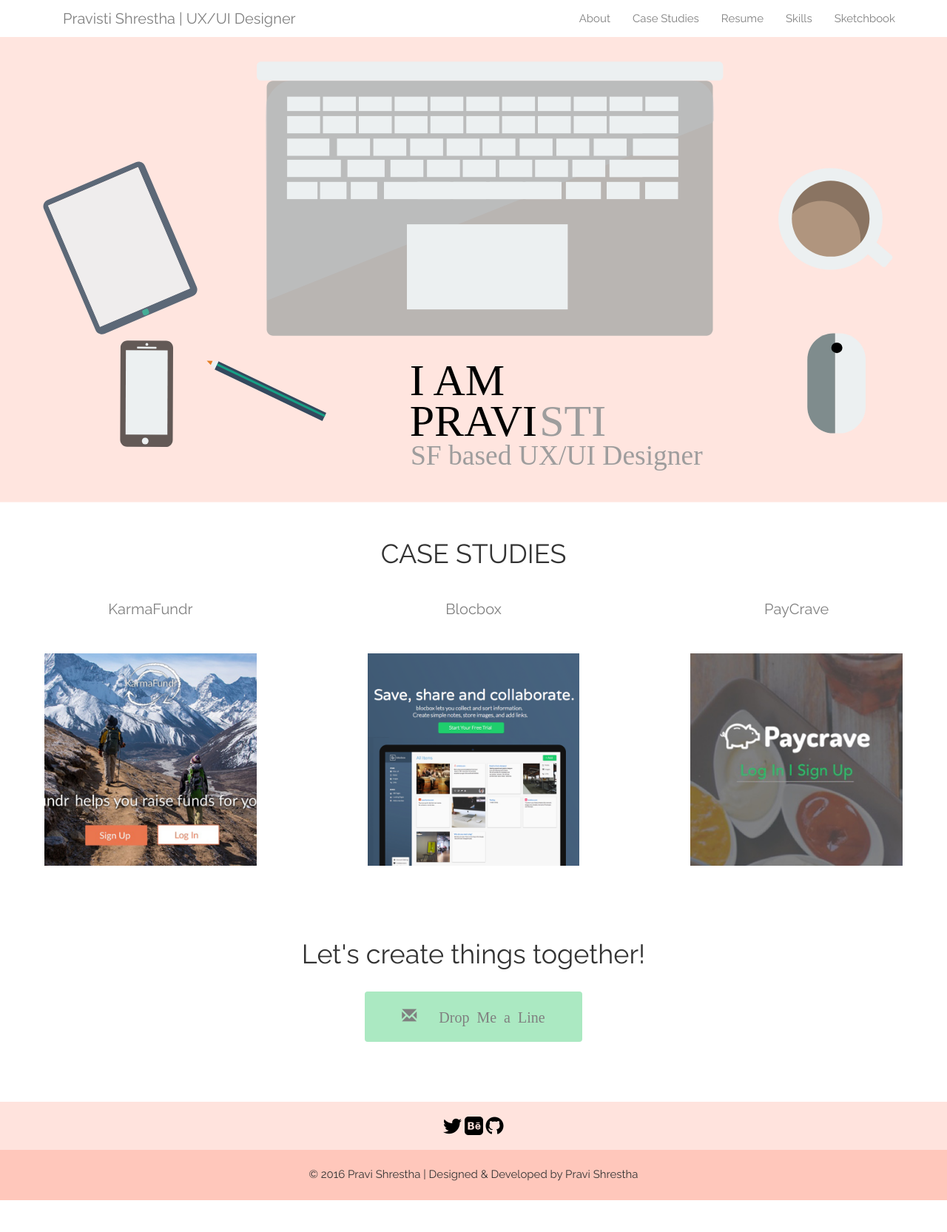
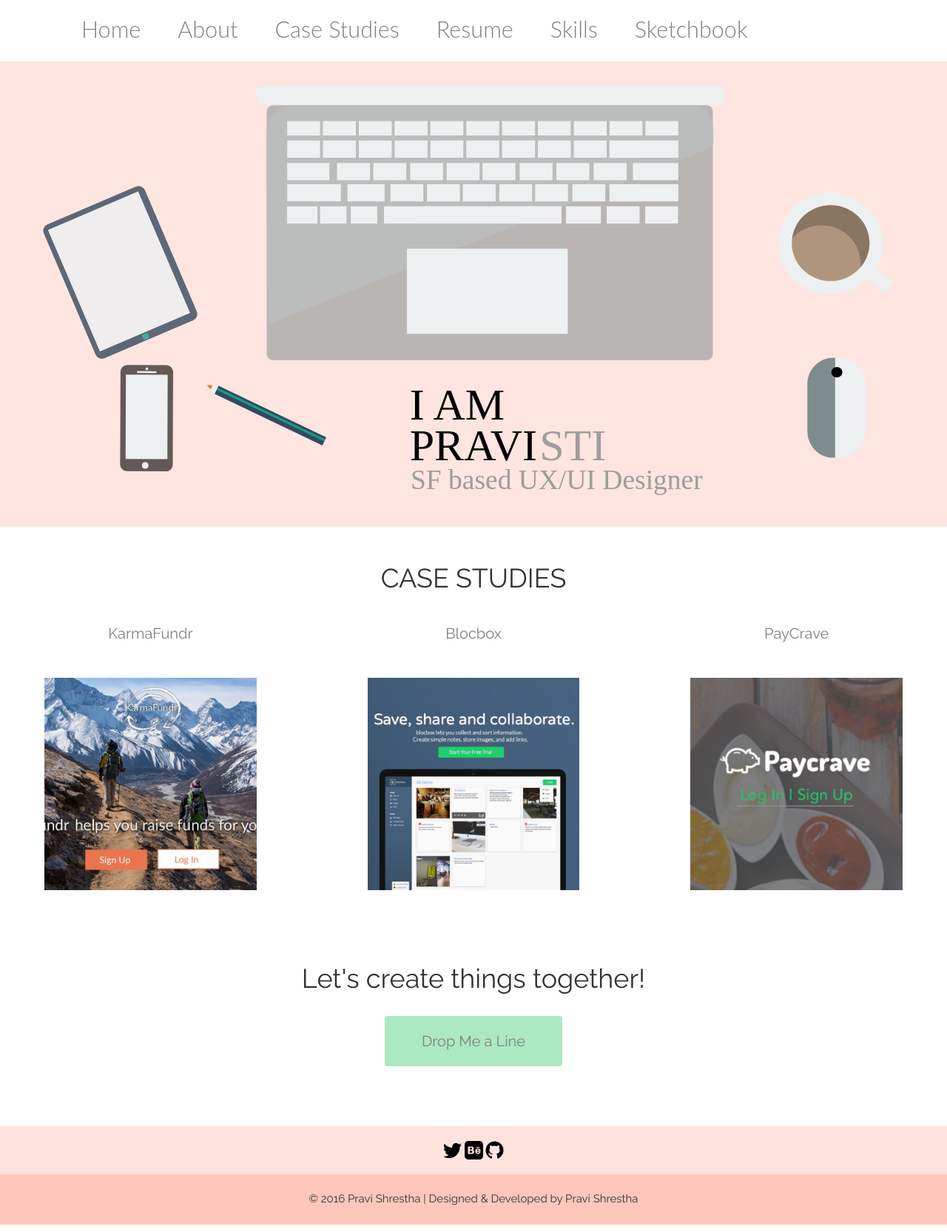
Before and after one commit to pravisti/pravisti.github.io, a Jekyll site: the page built from index.html, in a window 1280 px wide. Shown: the whole page at 74% size. Built offline with Jekyll 4.4.1, drawn with Linux system fonts in a browser that asks for light colours; nearby versions of some CDN libraries; before the commit the page ends 1632 px from its top, so only the background shows below that.

Commit message:
hamburger icon added

```diff
--- a/_includes/head.html
+++ b/_includes/head.html
@@ -5,5 +5,7 @@
 	<link href='https://fonts.googleapis.com/css?family=Raleway:400,200,300' rel='stylesheet' type='text/css'>
 	<link href='https://fonts.googleapis.com/css?family=Lobster+Two' rel='stylesheet' type='text/css'>
 	<link rel="stylesheet" href="/css/main.css">
+	<script src="//cdnjs.cloudflare.com/ajax/libs/jquery/2.1.3/jquery.min.js"></script>
+  <script src="//maxcdn.bootstrapcdn.com/bootstrap/3.3.5/js/bootstrap.min.js"></script>
 
 </head>
--- a/_layouts/default.html
+++ b/_layouts/default.html
@@ -4,15 +4,21 @@
   {% include head.html %}
 
   <body>
-	  <div class="projectbackground {{page.projectbackgroundClass}}">
+<div class="projectbackground {{page.projectbackgroundClass}}">
   <div class="container">
-<div class="left-navigation">
-	<div class="nav navbar-nav navbar-left">
-		<li><a href="/index.html">Pravisti Shrestha | UX/UI Designer </a></li>
-	</div>
-	  </div>
-	<div class="right-navigation">
-		<div class= "nav navbar-nav navbar-right">
+	<nav class="right-navigation navbar navbar-static-top navbar-inverse" role="navigation">
+    <div class="container">
+		  <div class= "nav navbar-nav right-navigation">
+        <button type="button" class="navbar-toggle collapsed" data-toggle="collapse" data-target="#bs-example-navbar-collapse-1">
+          <span class="sr-only">Toggle navigation</span>
+          <span class="icon-bar"></span>
+          <span class="icon-bar"></span>
+          <span class="icon-bar"></span>
+        </button>
+      </div>
+<div class="collapse navbar-collapse" id="bs-example-navbar-collapse-1">
+  <ul class="nav navbar-nav">
+	  <li><a href="/index.html">Home</a></li>
 		<li><a href="/about/">About</a></li>
     <li><a href="/portfolio/">Case Studies</a></li>
 		<li><a href="/resume/">Resume</a></li>
@@ -21,7 +27,6 @@
    	 	</div>
 	 </div>
 	</div>
-
 
 	{{ content }}
 
--- a/css/main.css
+++ b/css/main.css
@@ -3,7 +3,55 @@
 	text-decoration-color: gray;
 	vertical-align: baseline;
 	width:100%;
+}
 
+
+.navbar, .navbar-inverse{
+	border-radius: 0;
+	border: none;
+	margin-bottom: 0;
+	min-height: 80px;
+}
+
+.navbar-inverse .navbar-toggle .icon-bar {
+    background-color:gray;
+}
+
+.navbar-inverse {
+    background-color: white;
+    border-color: white;
+}
+
+.nav li {
+	display: ;
+	color: red;
+}
+
+.navbar-inverse .navbar-nav > li > a {
+	color: gray;
+	font-family: Lato;
+	font-size: 1.7em;
+	font-weight: 300;
+	padding: 30px 25px 33px 25px;
+}
+
+.navbar-inverse .navbar-nav li a:hover {
+	background-color: lightgray;
+	transition: 0.7s all linear;
+	height: 100%;
+}
+
+
+.navbar-brand {
+    float: left;
+    font-size: 40px;
+    line-height: normal;
+    height: 60px;
+}
+
+a {
+    color: green;
+    text-decoration: none;
 }
 
 .messagearea {
@@ -22,6 +70,7 @@
 li {
 	font-size: 18px;
 }
+
 
 .right-navigation li a {
 	color:gray;
@@ -258,7 +307,6 @@
 	color:grey;
 	background-color: #ABE9C2;
 	border:none;
-	word-spacing: -10px;
 	display: block;
 	margin-top: 30px;
 	margin-bottom: 30px;
@@ -337,6 +385,12 @@
 		display: inline-block;
 }
 
+.body-intro h2 {
+	text-align: center;
+}
+
+
+
 .the-problem {
     background-color: #ecf0f1;
     padding-top: 0em;
--- a/index.html
+++ b/index.html
@@ -40,7 +40,7 @@
 <div class="messagearea">
 	<h1>Let's create things together!</h1>
 <form action="mailto:pravisti@gmail.com">
-   <button id="singlebutton" class="btn btn-primary center-block" action="mailto:pravisti@gmail.com"><span class="glyphicon glyphicon-envelope"> &nbsp; Drop Me a Line </span>
+   <button id="singlebutton" class="btn btn-primary center-block" action="mailto:pravisti@gmail.com"> Drop Me a Line </span>
 
        </button>
 	</form>
```
Also changed, not shown: about.md (+6 -3 lines), portfolio/_posts/2016-03-23-karmafundr.html (+6 -3 lines).
